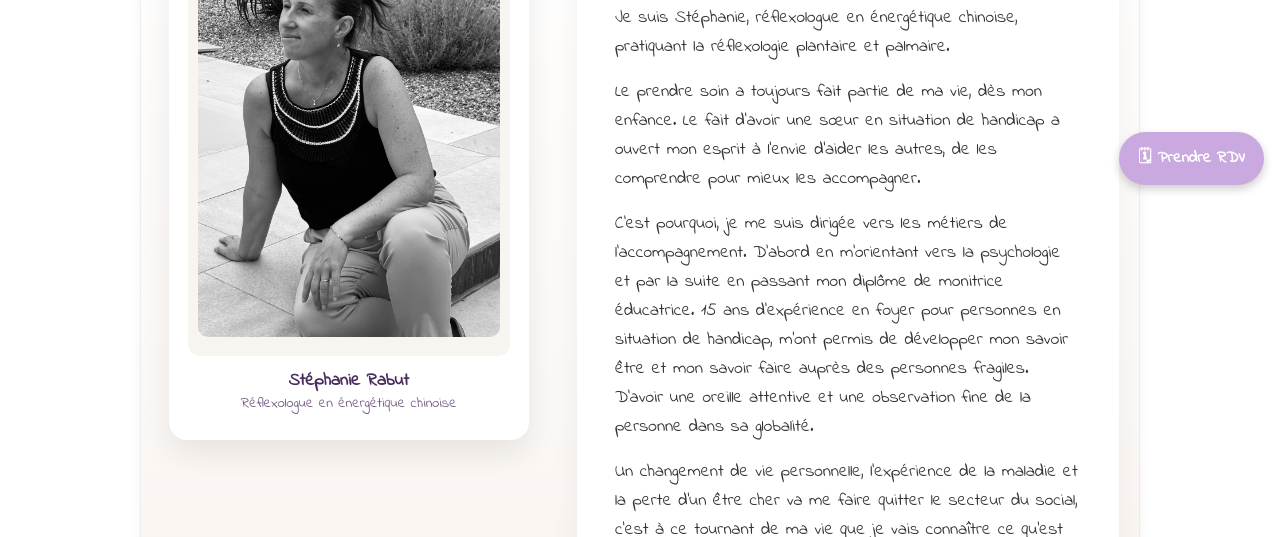
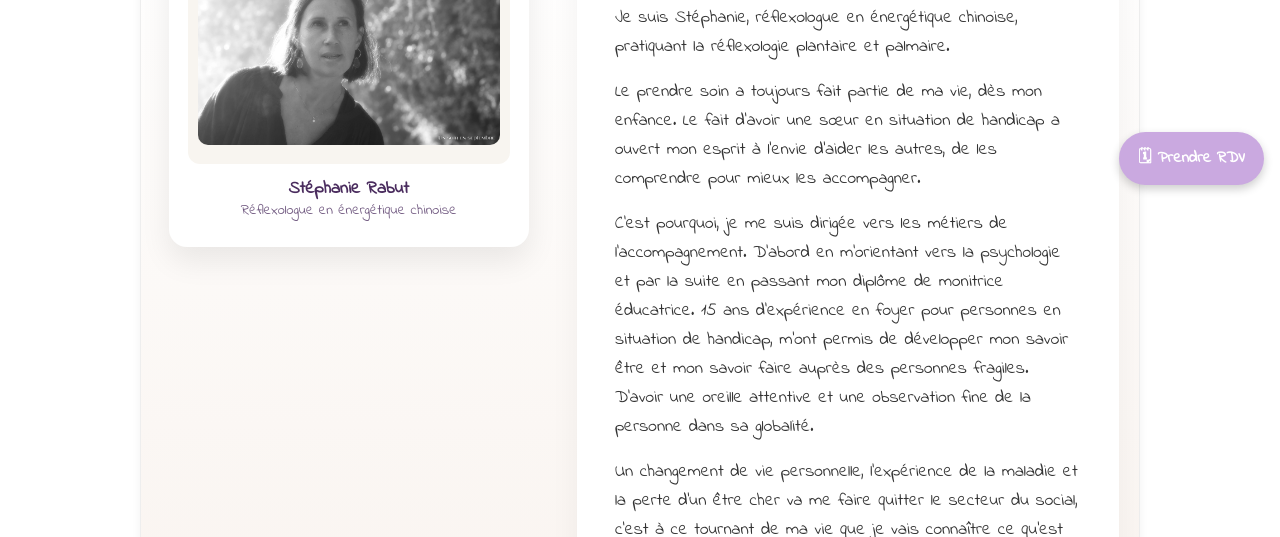
Before and after one commit to dansmabulle/reflexologue, a plain HTML site: page presentation.html in a window 1280 px wide. Shown: the part 599-1136 px from the top of the page. Drawn offline with nearby package versions, Linux system fonts and the light colour scheme.

Commit message:
Update presentation.html

```diff
--- a/presentation.html
+++ b/presentation.html
@@ -49,7 +49,7 @@
 
           <div class="polaroid-card">
             <div class="polaroid-photo-wrapper">
-              <img src="asset/img/maman.jpeg" alt="Stéphanie Rabut" class="polaroid-photo">
+              <img src="asset/img/presentation.jpg" alt="Stéphanie Rabut" class="polaroid-photo">
             </div>
             <p class="polaroid-caption">
               Stéphanie Rabut<br>
```
